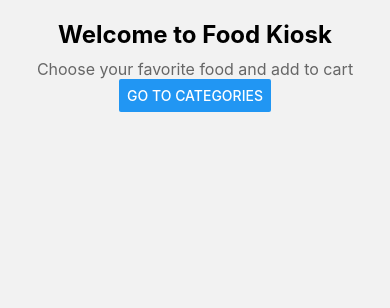
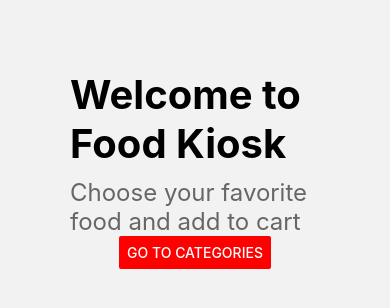
Before and after one commit to cfgdelaware23/Team-13, a React Native app in the folder wellfare-kiosk/: screen /Welcome in a window 390 px wide. Shown: the top 308 px of the page. Built offline with nearby package versions, Linux system fonts and the light colour scheme.

Commit message:
Styling, refactoring

```diff
--- a/wellfare-kiosk/components/welcome.tsx
+++ /dev/null
@@ -1,36 +0,0 @@
-// Welcome.tsx
-import React from 'react';
-import { StyleSheet, Text, View } from 'react-native';
-import { Button } from 'react-native';
-
-const Welcome: React.FC<{ navigation: any }> = ({ navigation }) => {
-  return (
-    <View style={styles.container}>
-      <Text style={styles.welcomeText}>Welcome to Food Kiosk</Text>
-      <Text style={styles.subText}>Choose your favorite food and add to cart</Text>
-
-
-      <Button title="Go to Categories" onPress={() => navigation.navigate('Category')} />
-
-    </View>
-  );
-}
-
-const styles = StyleSheet.create({
-  container: {
-    padding: 20,
-    alignItems: 'center',
-    justifyContent: 'center',
-  },
-  welcomeText: {
-    fontSize: 24,
-    fontWeight: 'bold',
-  },
-  subText: {
-    fontSize: 16,
-    marginTop: 10,
-    color: '#666',
-  },
-});
-
-export default Welcome;
--- a/wellfare-kiosk/pages/welcome.tsx
+++ b/wellfare-kiosk/pages/welcome.tsx
@@ -0,0 +1,44 @@
+// Welcome.tsx
+import React from 'react';
+import { Text, View, TouchableOpacity, StyleSheet } from 'react-native';
+
+import { Button } from 'react-native';
+
+const Welcome: React.FC<{ navigation: any }> = ({ navigation }) => {
+
+  return (
+    <View style={styles.container}>
+
+      <Text style={styles.welcomeText}>Welcome to Food Kiosk</Text>
+      <Text style={styles.subText}>Choose your favorite food and add to cart</Text>
+      <Button title="Go to Categories" onPress={() => navigation.navigate('Category')} color="red"/>
+    </View>
+  );
+}
+
+const styles = StyleSheet.create({
+  container: {
+    padding: 70,
+    alignItems: 'center',
+    justifyContent: 'center',
+  },
+  welcomeText: {
+    fontSize: 40,
+    fontWeight: 'bold',
+  },
+  subText: {
+    fontSize: 24,
+    marginTop: 10,
+    color: '#666',
+  },
+  buttonStyle: {
+    backgroundColor: 'blue', // Change to your desired background color
+    color: 'white', // Change to your desired text color
+    padding: 10,
+    borderRadius: 5, // Optional: add rounded corners
+    marginTop: 10, // Optional: add margin to separate it from other elements
+  },
+
+});
+
+export default Welcome;
```
Also changed, not shown: wellfare-kiosk/App.tsx (+5 -5 lines), wellfare-kiosk/pages/category.tsx (renamed from wellfare-kiosk/components/category.tsx), wellfare-kiosk/pages/fruits.tsx (renamed from wellfare-kiosk/components/fruits.tsx), wellfare-kiosk/pages/protein.tsx (renamed from wellfare-kiosk/components/protein.tsx), wellfare-kiosk/pages/vegetables.tsx (renamed from wellfare-kiosk/components/vegetables.tsx).
